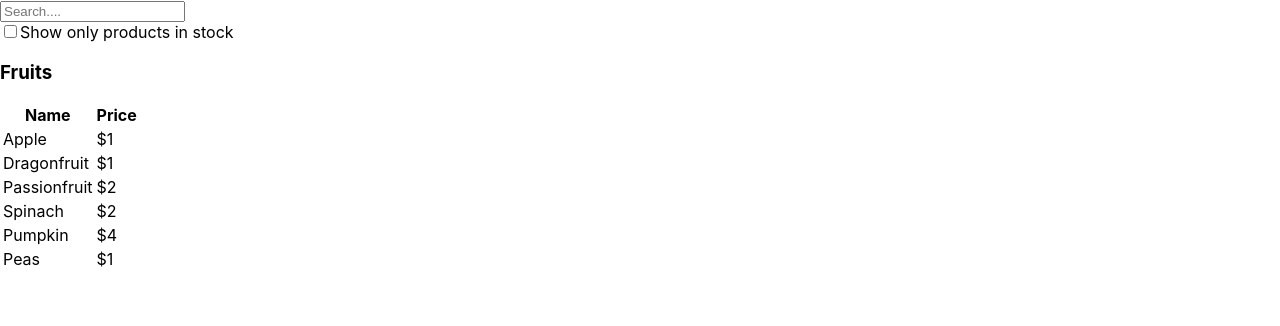
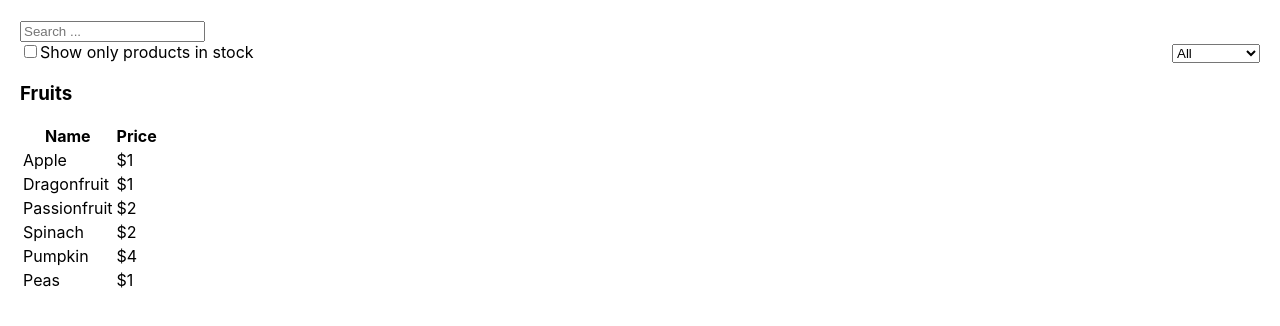
Before and after one commit to R0h4n-0/new-react, a React (Create React App) app: page / in a window 1280 px wide. Shown: the top 326 px of the page. Built offline with nearby package versions, Linux system fonts and the light colour scheme.

Commit message:
26th dec

```diff
--- a/src/App.css
+++ b/src/App.css
@@ -36,3 +36,12 @@
     transform: rotate(360deg);
   }
 }
+.app{
+  padding: 20px;
+}
+.flex{
+  display: flex;
+}
+.justify-between{
+  justify-content: space-between;
+}
--- a/src/App.js
+++ b/src/App.js
@@ -16,7 +16,7 @@ const products = [
 
 function App(){
   const[search, setSearch] = useState('');
-
+  const[selectedCategory, setSelectedCCategory] = useState("")
   const[inStockOnly, setinStockOnly] = useState(false);
 
   const handleChange = (e) =>{
@@ -26,16 +26,33 @@ function App(){
   const toggleInStock = (e)=> {
     setinStockOnly(e.target.checked);
   }
-  return(
-    <div className='app'>
-     <input onChange={handleChange} value={search} placeholder='Search....'/>
-     <div>
-     <input type='checkbox' onChange={toggleInStock} checked={inStockOnly} id='checkbox'/>
-     <label htmlFor='checkbox'>Show only products in stock</label>
-     </div>
-     <ProductsTable category="Fruits" products={products}/>
-     {/* <ProductsTable category="Vegetables"/> */}
+  const selectCategory = (e) =>{
+    setSelectedCCategory(e.target.value);
+    console.log(e.target.value);
+  };
+  return (
+    <div className="app">
+      <input onChange={handleChange} value={search} placeholder="Search ..." />
+      <div className="flex justify-between">
+        <div>
+          <input
+            type="checkbox"
+            onChange={toggleInStock}
+            checked={inStockOnly}
+            id="checkbox"
+          />
+          <label htmlFor="checkbox">Show only products in stock</label>
+        </div>
+        <div>
+          <select value={selectedCategory} onChange={selectCategory}>
+            <option value="">All</option>
+            <option value="Fruits">Fruits</option>
+            <option value="Vegetables">Vegetables</option>
+          </select>
+        </div>
+      </div>
+      <ProductsTable category="Fruits" products={products} />
     </div>
-  )
-};
+  );
+}
 export default App;
```
